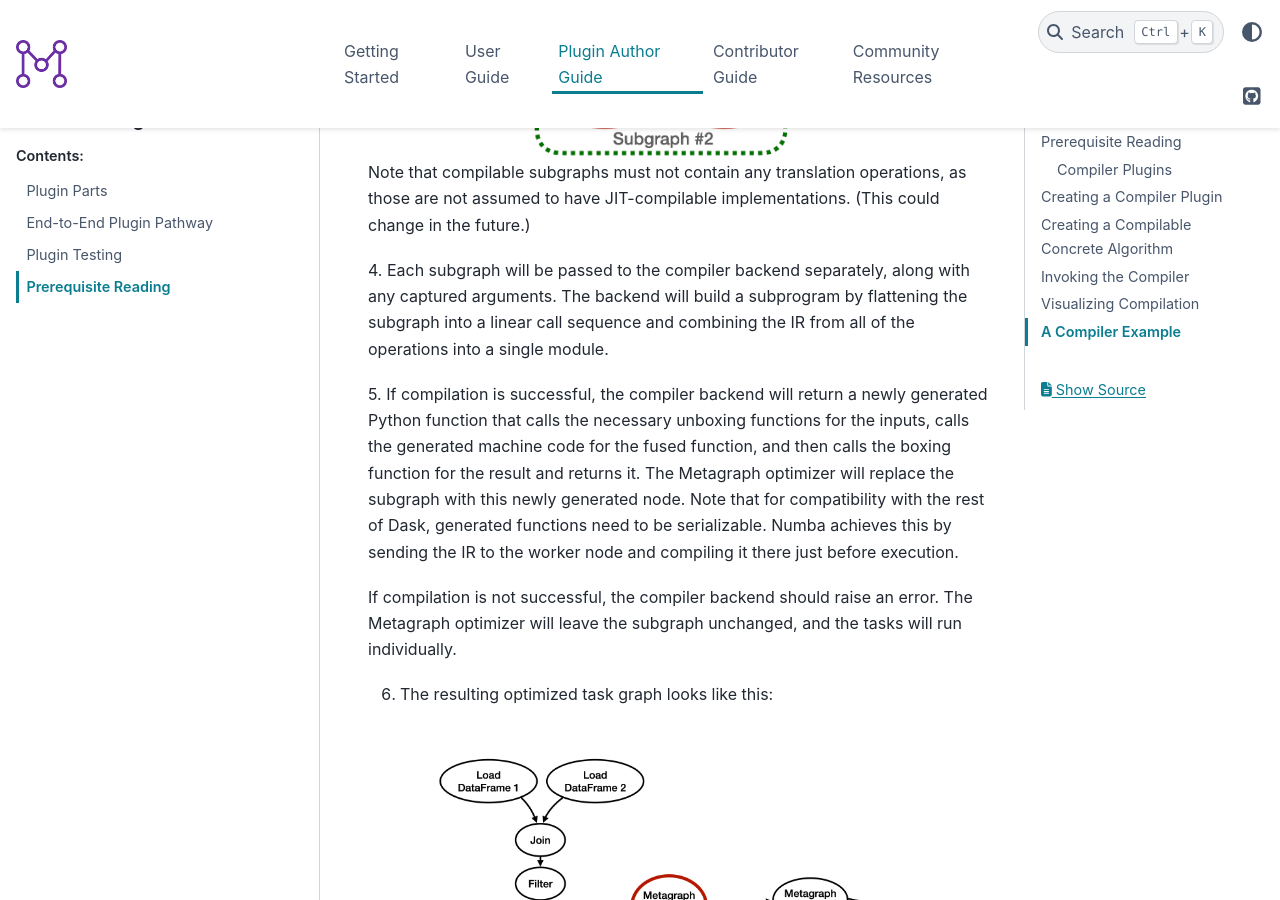
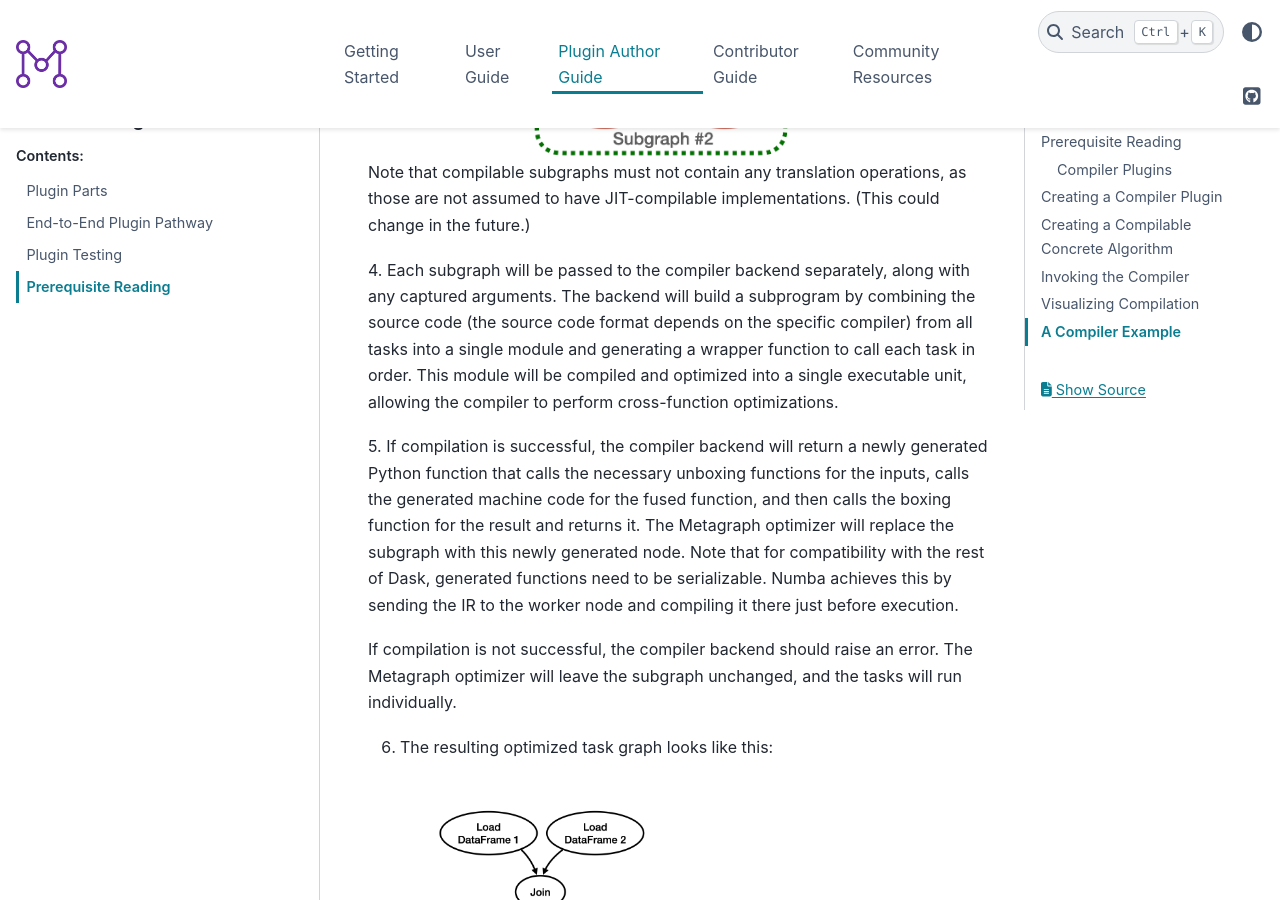
Before and after one commit to metagraph-dev/metagraph, a Sphinx documentation site: the page built from docs/plugin_author_guide/compiler_plugins.rst, in a window 1280 px wide and 900 px high, scrolled down 6848 px. Built offline with Sphinx 7.4.7 and the PyData theme 0.15.4, drawn with Linux system fonts in a browser that asks for light colours.

Commit message:
more review suggestions

```diff
--- a/docs/plugin_author_guide/compiler_plugins.rst
+++ b/docs/plugin_author_guide/compiler_plugins.rst
@@ -226,9 +226,11 @@ those are not assumed to have JIT-compilable implementations.  (This could
 change in the future.)
 
 4. Each subgraph will be passed to the compiler backend separately, along with
-any captured arguments.  The backend will build a subprogram by flattening the
-subgraph into a linear call sequence and combining the IR from all of the
-operations into a single module.
+any captured arguments.  The backend will build a subprogram by combining the
+source code (the source code format depends on the specific compiler) from all
+tasks into a single module and generating a wrapper function to call each task
+in order.  This module will be compiled and optimized into a single executable
+unit, allowing the compiler to perform cross-function optimizations.
 
 5. If compilation is successful, the compiler backend will return a newly
 generated Python function that calls the necessary unboxing functions for the
```
